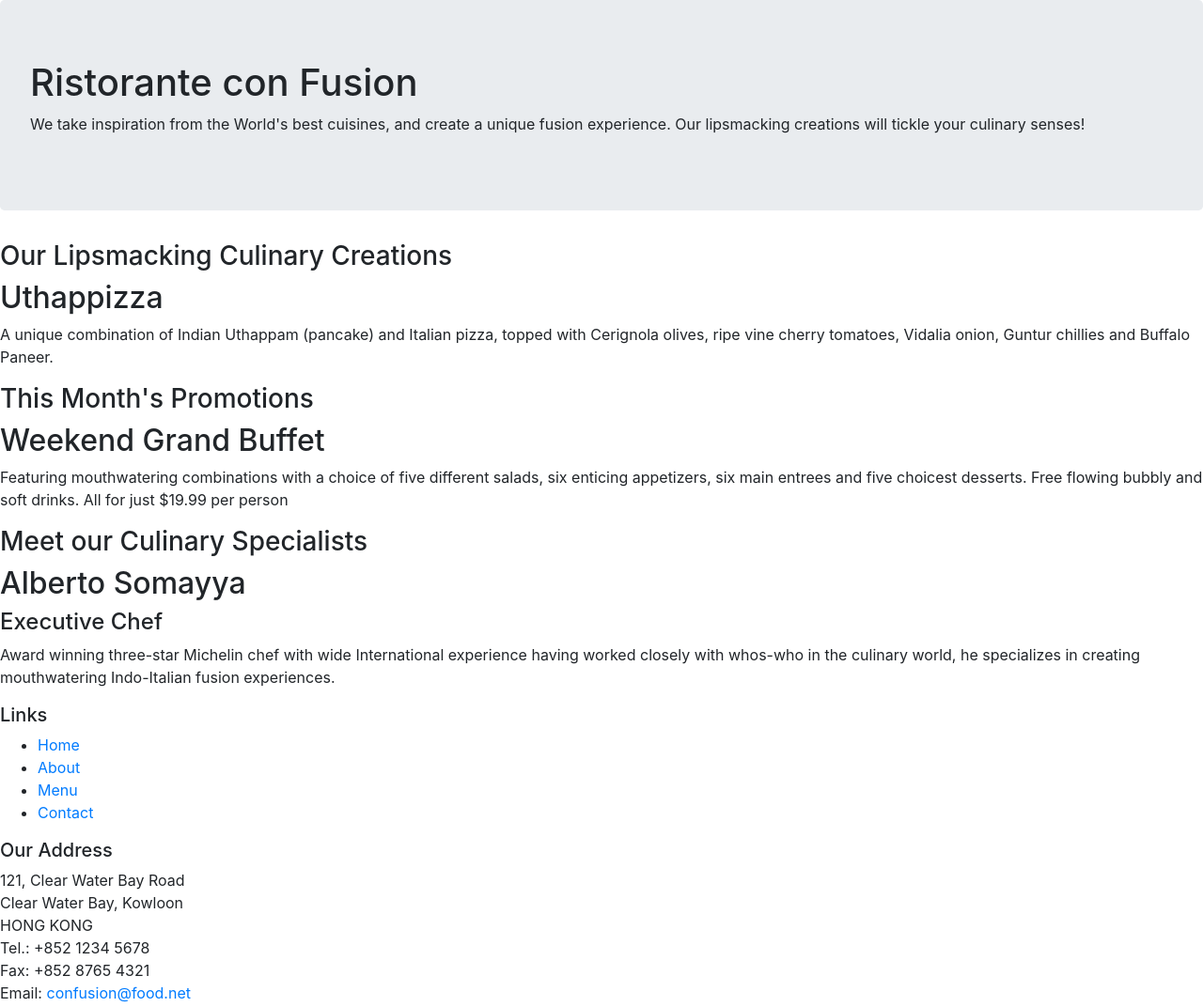
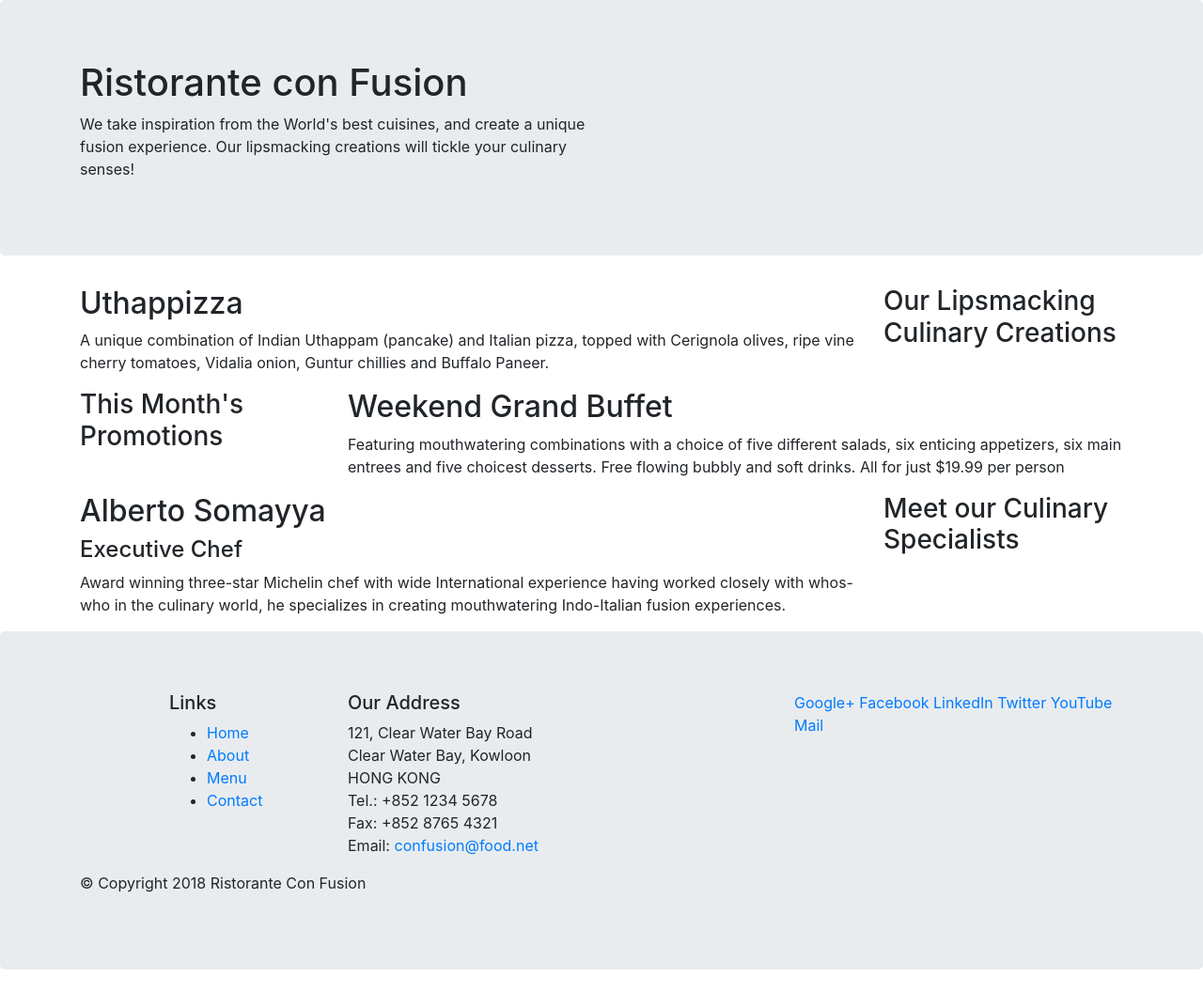
Before and after one commit to Nishant98/Bootstrap-4, a website: page index.html in a window 1280 px wide. Shown: the top 1072 px of the page at 94% size. Drawn offline with nearby package versions, Linux system fonts and the light colour scheme.

Commit message:
Added grid system

```diff
--- a/index.html
+++ b/index.html
@@ -14,47 +14,47 @@
 </head>
 
 <body>
-
+    <!-- jumbotron to separate the header content from body -->
     <header class="jumbotron">
-        <div>
-            <div>
-                <div>
+        <div class="container">
+            <div class="row">
+                <div class="col-12 col-sm-6">
                     <h1>Ristorante con Fusion</h1>
                     <p>We take inspiration from the World's best cuisines, and create a unique fusion experience. Our lipsmacking creations will tickle your culinary senses!</p>
                 </div>
-                <div>
+                <div class="col-12 col-sm">
                 </div>
             </div>
         </div>
     </header>
 
-    <div>
-        <div>
-            <div>
+    <div class="container">
+        <div class="row">
+            <div class="col-12 col-sm-4 order-sm-last col-md-3">
                 <h3>Our Lipsmacking Culinary Creations</h3>
             </div>
-            <div>
+            <div class="col col-sm order-sm-first col-md">
                 <h2>Uthappizza</h2>
                 <p>A unique combination of Indian Uthappam (pancake) and Italian pizza, topped with Cerignola olives, ripe vine cherry tomatoes, Vidalia onion, Guntur chillies and Buffalo Paneer.</p>
             </div>
         </div>
 
 
-        <div>
-            <div>
+        <div class="row">
+            <div class="col-12 col-sm-4 col-md-3">
                 <h3>This Month's Promotions</h3>
             </div>
-            <div>
+            <div class="col col-sm col-md">
                 <h2>Weekend Grand Buffet</h2>
                 <p>Featuring mouthwatering combinations with a choice of five different salads, six enticing appetizers, six main entrees and five choicest desserts. Free flowing bubbly and soft drinks. All for just $19.99 per person </p>
             </div>
         </div>
 
-        <div>
-            <div>
+        <div class="row">
+            <div class="col-12 col-sm-4 order-sm-last col-md-3">
                 <h3>Meet our Culinary Specialists</h3>
             </div>
-            <div>
+            <div class="col col-sm order-sm-first col-md">
                 <h2>Alberto Somayya</h2>
                 <h4>Executive Chef</h4>
                 <p>Award winning three-star Michelin chef with wide International experience having worked closely with whos-who in the culinary world, he specializes in creating mouthwatering Indo-Italian fusion experiences. </p>
@@ -62,10 +62,10 @@
         </div>
     </div>
 
-    <footer>
-        <div>
-            <div>
-                <div>
+    <footer class="jumbotron">
+        <div class="container">
+            <div class="row">
+                <div class="col-4 offset-1 col-sm-2">
                     <h5>Links</h5>
                     <ul>
                         <li><a href="#">Home</a></li>
@@ -74,7 +74,7 @@
                         <li><a href="#">Contact</a></li>
                     </ul>
                 </div>
-                <div>
+                <div class="col-7 col-sm-5">
                     <h5>Our Address</h5>
                     <address>
 		              121, Clear Water Bay Road<br>
@@ -85,7 +85,7 @@
 		              Email: <a href="mailto:confusion@food.net">confusion@food.net</a>
 		           </address>
                 </div>
-                <div>
+                <div class="col-12 col-sm-4">
                     <div>
                         <a href="http://google.com/+">Google+</a>
                         <a href="http://www.facebook.com/profile.php?id=">Facebook</a>
@@ -96,8 +96,8 @@
                     </div>
                 </div>
            </div>
-           <div>
-                <div>
+           <div class="row">
+                <div class="col-auto">
                     <p>© Copyright 2018 Ristorante Con Fusion</p>
                 </div>
            </div>
```
